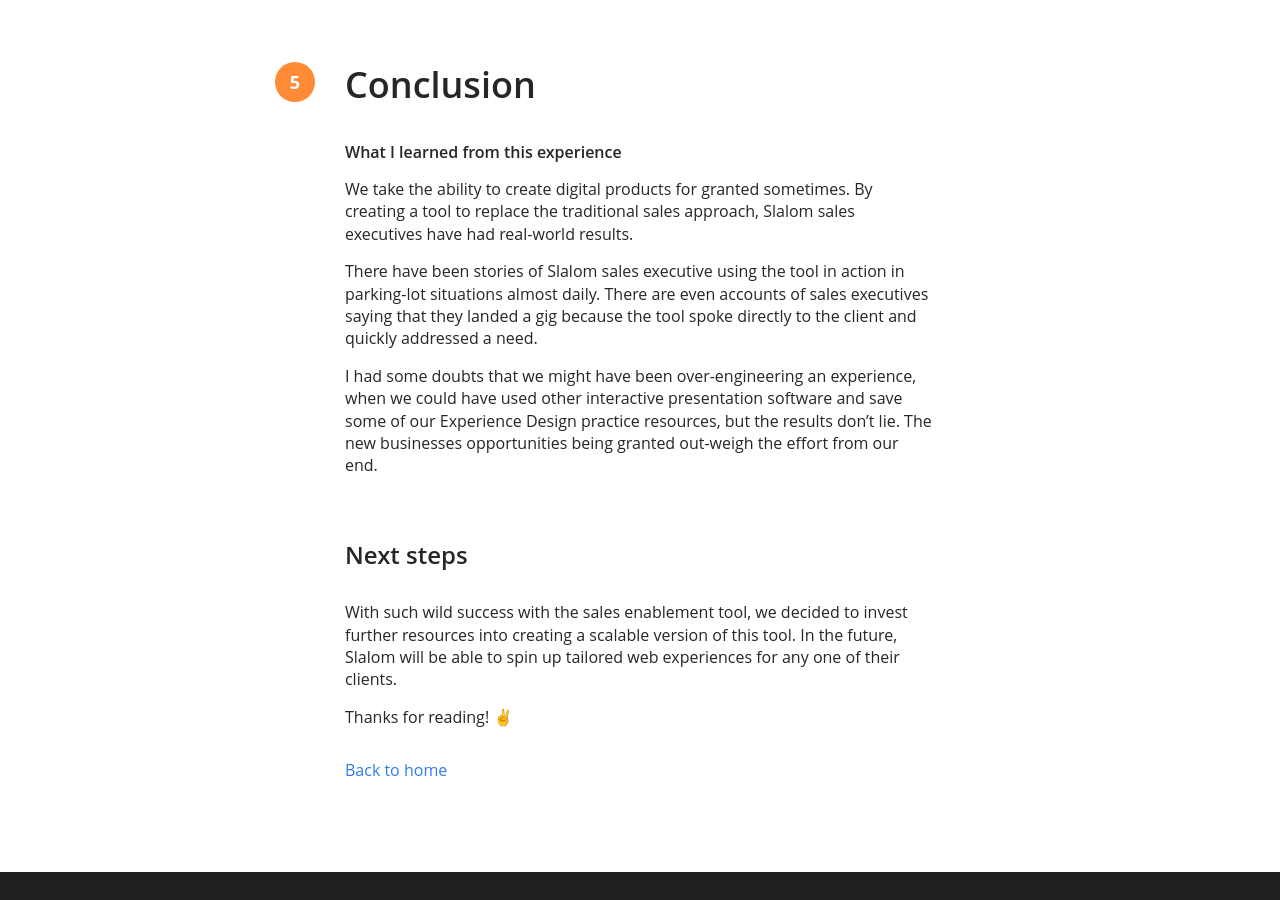
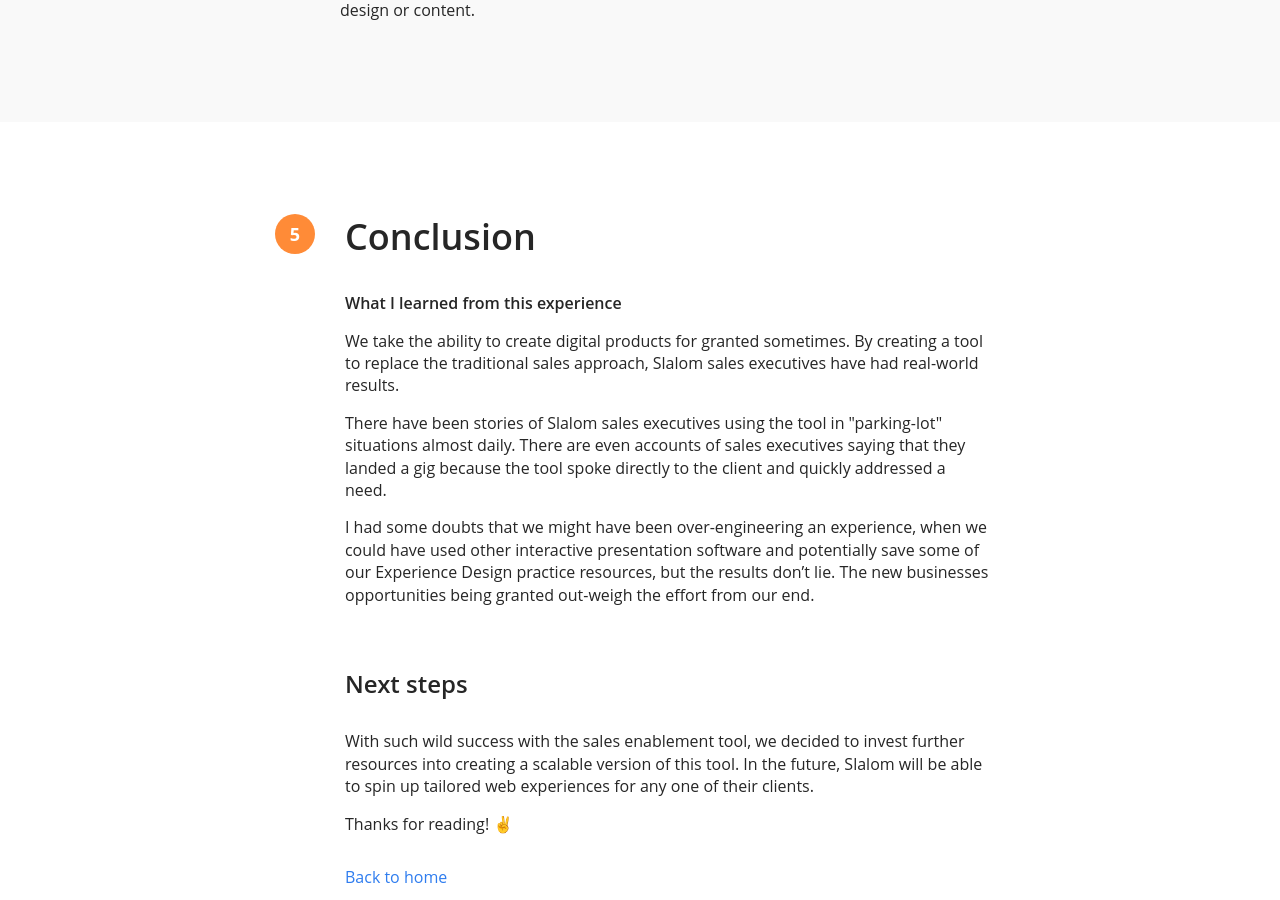
Before and after one commit to antoniolee/antoniolee.github.io, a Jekyll site: the page built from _pages/slalom.html, in a window 1280 px wide and 900 px high, scrolled down 15123 px. Built offline with Jekyll 4.4.1, drawn with Linux system fonts in a browser that asks for light colours; nearby versions of some CDN libraries; some of the changed text lies outside the part shown.

Commit message:
Add 100vh to case study, typos, other polish

```diff
--- a/_pages/slalom.html
+++ b/_pages/slalom.html
@@ -7,15 +7,18 @@
 
 <section class="case-study slalom">
     <!-- Intro -->
-    <div id="intro" class="intro container">
-        <div class="intro-blurb">
-            <h1>Slalom Sales Enablement Tool</h1>
-            <h4>October–December 2018</h4>
-            <p>Slalom is a business and technology consulting firm. Clients often don’t know about Slalom or what services they offer.
-                Currently, sales executives are having difficulty with the traditional sales approach of presenting
-                information in the form of PowerPoint decks to potential clients. </p>
+    <div id="intro" class="intro">
+        <div class="container">
+            <div class="intro-blurb">
+                <h1>Slalom Sales Enablement Tool</h1>
+                <h4>October–December 2018</h4>
+                <p>Slalom is a business and technology consulting firm. Clients often don’t know about Slalom or what
+                    services they offer.
+                    Currently, sales executives are having difficulty with the traditional sales approach of presenting
+                    information in the form of PowerPoint decks to potential clients. </p>
+            </div>
+            <img class="device" src="/assets/imgs/work/device-slalom-ipads.png" alt="">
         </div>
-        <img src="/assets/imgs/work/device-slalom-ipads.png" alt="">
     </div>
     <!-- Anchor scroll navigation -->
     <div class="scroll-down">
@@ -24,7 +27,7 @@
     <!-- Project overview -->
     <div id="project-overview" class="project-overview container">
         <div class="section-title">
-            <span>1</span>
+            <span class="bullet">1</span>
             <div>
                 <h1>Project overview</h1>
                 <h4 class="project-overview-caption">Replace the linear sales pitch with an interactive presentation tool that fosters an organic approach to sales</h4>
@@ -32,7 +35,7 @@
             <span class="invisible"></span>
         </div>
         <div class="project-img">
-            <img class="project-overview-img" src="/assets/imgs/work/device-slalom.png" alt="">
+            <img class="device project-overview-img" src="/assets/imgs/work/device-slalom.png" alt="">
         </div>
         <div class="project-overview-details">
 
@@ -120,7 +123,7 @@
                 <div class="stats">
                     <div class="stat">
                         <h4>Role</h4>
-                        <p>Product Designer</p>
+                        <span class="underline blue">Product Designer</span>
                     </div>
                     <div class="stat">
                         <h4>Responsibilities</h4>
@@ -130,7 +133,8 @@
                             Wireframing <br>
                             Visual Design <br>
                             Prototyping <br>
-                            Front-end Development <br>
+                            <span class="underline orange">Front-end Development</span>
+                             <br>
                         </p>
                     </div>
                     <div class="stat">
@@ -217,7 +221,7 @@
     <div class="research">
         <div class="container">
             <div class="section-title">
-                <span>2</span>
+                <span class="bullet">2</span>
                 <div>
                     <h1>Research</h1>
                     <h4>What’s the problem with the traditional approach to sales?</h4>
@@ -251,7 +255,7 @@
     <div class="design-process">
         <div class="container">
             <div class="section-title">
-                <span>3</span>
+                <span class="bullet">3</span>
                 <div>
                     <h1>Our design process</h1>
                     <h4>Taking an iterative approach to design</h4>
@@ -288,16 +292,13 @@
                         <p class="img-title">Hi-fi clickable prototype</p>
                         <p>
                             For the hi-fi prototype, we continued to polish the experience based off of user testing.
-                            There
-                            was now a request to tailor the visuals to Google. With the possibility that this tool will
+                            There was now a request to tailor the visuals to Google. With the possibility that this tool will
                             scale to other clients in the future, we had to keep in mind solutions that were client
-                            agnostic
-                            versus those specific to Google.
+                            agnostic versus those specific to Google.
                         </p>
                         <p>
                             With the hi-fi clickable prototype created, we waited to hear the results from one of
-                            our
-                            sales executives using the hi-fi prototype in the wild.
+                            our sales executives using the hi-fi prototype in the wild.
                         </p>
                     </div>
                 </div>
@@ -327,7 +328,7 @@
     <div class="solutions">
         <div class="container">
             <div class="section-title">
-                <span>4</span>
+                <span class="bullet">4</span>
                 <div>
                     <h1>Solutions</h1>
                     <h4>Enabling sales executives by creating a tool for a new approach to sales and providing a path to a future state</h4>
@@ -342,20 +343,18 @@
             <div class="padding-30">
                 <div class="project-img">
                     <div class="background-gray">
-                        <img src="/assets/imgs/work/device-slalom.png" alt="">
+                        <img class="device" src="/assets/imgs/work/device-slalom.png" alt="">
                     </div>
                     <div class="img-description">
                         <p class="img-title">Ability to present material casually on all devices</p>
                         <h5 class="title-problem">Background</h5>
                         <p>
-                            Imagine you are in the parking lot having an interesting conversation with some at work
-                            about solving a problem. They happen to be a sales executive and next thing you know they
-                            are trying to show you slide deck on their laptop.
+                            Imagine you are in the parking lot having an interesting conversation with someone at work
+                            about solving a problem. They happen to be a sales executive, and next thing you know they
+                            want to show you a sales deck on their laptop.
                         </p>
                         <p>No one wants to see a sales deck.</p>
-
                         <br>
-
                         <h5 class="title-solution">Solution</h5>
                         <p>
                             By designing a responsive website experience, we enabled our sales executives to display
@@ -375,29 +374,24 @@
             </div> -->
                 <div class="project-img">
                     <div class="background-gray">
-                        <img src="/assets/imgs/slalom/gset-tablets.png" alt="">
+                        <img class="device" src="/assets/imgs/slalom/gset-tablets.png" alt="">
                     </div>
                     <div class="img-description">
                         <p class="img-title">Structure content and create navigation methods to dynamically tell stories
                         </p>
                         <h5 class="title-problem">Background</h5>
                         <p>Sales executives had difficulty showcasing all the projects Slalom had completed for Google
-                            from
-                            a
-                            holistic standpoint. There was no formula for highlighting past work we’ve done with clients.
-                            With
-                            inconsistent messaging, the narratives being presented could vary or be incorrect.</p>
+                            from a holistic standpoint. There was no formula for highlighting past work we’ve done with clients.
+                            With inconsistent messaging, the narratives being presented could vary or be incorrect.</p>
                         <br>
                         <h5 class="title-solution">Solution</h5>
                         <p>
                             We created an interactive project timeline to show projects in a format to help sales
-                            navigate
-                            quickly amongst projects while telling the overall story.
+                            navigate quickly amongst projects while telling the overall story.
                         </p>
                         <p>
                             We also created a template for project case studies to present information in a consistent
-                            manner,
-                            highlighting project overview, business challenges and the results provided.
+                            manner, highlighting project overview, business challenges and the results provided.
                         </p>
                     </div>
                 </div>
@@ -416,8 +410,7 @@
                         <h5 class="title-solution">Solution</h5>
                         <p>
                             By separating the client specific needs from the ones that are client agnostic, we were able
-                            to
-                            design the core features in a way that were agnostic in terms of design or content.
+                            to design the core features in a way that were agnostic in terms of design or content.
                         </p>
                     </div>
                 </div>
@@ -429,7 +422,7 @@
     <div class="conclusion">
         <div class="container">
             <div class="section-title">
-                <span>5</span>
+                <span class="bullet">5</span>
                 <div>
                     <h1>Conclusion</h1>
                     <h4>What I learned from this experience</h4>
@@ -438,19 +431,15 @@
                         to replace the traditional sales approach, Slalom sales executives have had real-world results.
                     </p>
                     <p>
-                        There have been stories of Slalom sales executive using the tool in action in parking-lot
-                        situations
+                        There have been stories of Slalom sales executives using the tool in "parking-lot" situations
                         almost daily. There are even accounts of sales executives saying that they landed a gig because
-                        the
-                        tool spoke directly to the client and quickly addressed a need.
+                        the tool spoke directly to the client and quickly addressed a need.
                     </p>
                     <p>
                         I had some doubts that we might have been over-engineering an experience, when we could have
-                        used other interactive presentation software and save some of our Experience Design
-                        practice
-                        resources, but the results don’t lie. The new businesses opportunities being granted out-weigh
-                        the
-                        effort from our end.
+                        used other interactive presentation software and potentially save some of our Experience Design
+                        practice resources, but the results don’t lie. The new businesses opportunities being granted out-weigh
+                        the effort from our end.
                     </p>
 
                     <br>
@@ -468,10 +457,6 @@
                 </div>
                 <span class="invisible"></span>
             </div>
-
-
         </div>
     </div>
-
-
 </section>
--- a/_sass/_case-study.scss
+++ b/_sass/_case-study.scss
@@ -52,6 +52,10 @@
         border-color: $gray;
     }
 
+    img.device:hover {
+        transform: scale(1.025)
+    }
+
     .padding-30 {
         padding: 0 30px;
     }
@@ -83,7 +87,7 @@
         max-width: 700px;
         margin: 0 auto;
 
-        span {
+        span.bullet {
             position: relative;
             top: 9px;
             margin: 0 15px 0;
@@ -179,6 +183,7 @@
 
     // 0. Intro
     div.intro {
+        div.container {
             display: flex;
             flex-direction: column;
             margin-bottom: 60px;
@@ -186,14 +191,14 @@
 
             div.intro-blurb {
                 max-width: 768px;
-            margin: 0 auto 60px;
+                margin: 0 auto 30px;
 
-            h1  {
+                h1 {
                     margin-bottom: 15px;
                 }
 
                 h4 {
-                color: rgba(black,.6);
+                    color: rgba(black, .6);
                     margin: 0 0 30px 0;
                 }
 
@@ -203,10 +208,12 @@
             }
 
             img {
+                padding: 5% 5% 1.5%;
+                max-width: 668px;
                 width: 100%;
                 height: 100%;
-            max-width: 768px;
                 margin: 0 auto;
+            }
         }
     }
 
@@ -220,7 +227,9 @@
         }
 
         h5 {
-            color: rgba(black,.6);
+            // // color: rgba(233,100,0,.85);
+            color: rgba(0,0,0, .6)
+
         }
 
         div.project-img {
@@ -373,12 +382,15 @@
         }
 
         div.intro {
-            margin-bottom: 30px;
+            div.container {
+                padding: 60px 45px;
+            }
+            margin-bottom: 0;
         }
 
         // Title with number
         div.section-title {
-            span {
+            span.bullet {
                 top: 2px;
                 left: -30px;
                 margin-right: 0;
@@ -497,6 +509,16 @@
         }
 
         div.intro {
+            display: flex;
+            height: 100vh;
+            min-height: 678px;
+            max-height: 1080px;
+            justify-content: center;
+
+            div.container {
+                align-self: center;
+                padding: 0 60px;
+                margin: 0;
                 flex-direction: row;
 
                 div.intro-blurb {
@@ -510,10 +532,13 @@
                 }
 
                 img {
+                    padding: 0;
                     margin-left: 60px;
                     width: 45%;
                 }
             }
+        }
+
     }
 
     // LG
@@ -567,3 +592,11 @@
         }
     }
 }
+
+
+// MD
+@media screen and (min-width: 1024px) {
+    section.case-study {
+        margin-top: 0;
+    }
+}
--- a/assets/main.scss
+++ b/assets/main.scss
@@ -130,7 +130,7 @@
 	width: 100%;
 	text-align: center;
 	position: relative;
-	// top: -50px;
+	top: -50px;
 	animation-name: scrollDown;
 	animation-duration: .6s;
 	animation-iteration-count: infinite;
```
Lines whose indentation alone changed are shown as unchanged.
